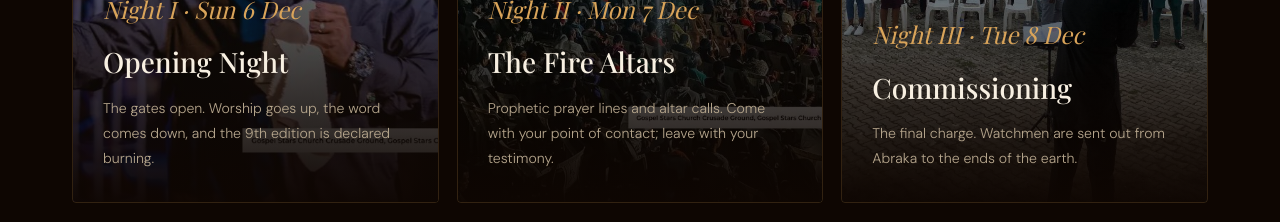
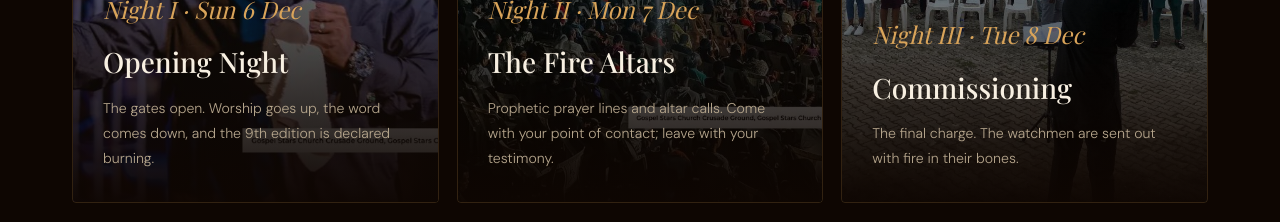
Before and after one commit to Darkjay123/faith-fire-crusade, a Next.js app: page / in a window 1280 px wide. Shown: the part 8340-8562 px from the top of the page. Built offline with nearby package versions, Linux system fonts and the light colour scheme; a web font is replaced by a local one.

Commit message:
Copy: rephrase Night III commissioning line

```diff
--- a/components/Experience.jsx
+++ b/components/Experience.jsx
@@ -32,7 +32,7 @@ const GAL = [
 const NIGHTS = [
   ["Night I", "Sun 6 Dec", "Opening Night", "The gates open. Worship goes up, the word comes down, and the 9th edition is declared burning.", "img/preacher_truss.jpg"],
   ["Night II", "Mon 7 Dec", "The Fire Altars", "Prophetic prayer lines and altar calls. Come with your point of contact; leave with your testimony.", "img/night_crowd_wide.jpg"],
-  ["Night III", "Tue 8 Dec", "Commissioning", "The final charge. Watchmen are sent out from Abraka to the ends of the earth.", "img/art_daytime.jpg"],
+  ["Night III", "Tue 8 Dec", "Commissioning", "The final charge. The watchmen are sent out with fire in their bones.", "img/art_daytime.jpg"],
 ];
 
 export default function Experience() {
```
